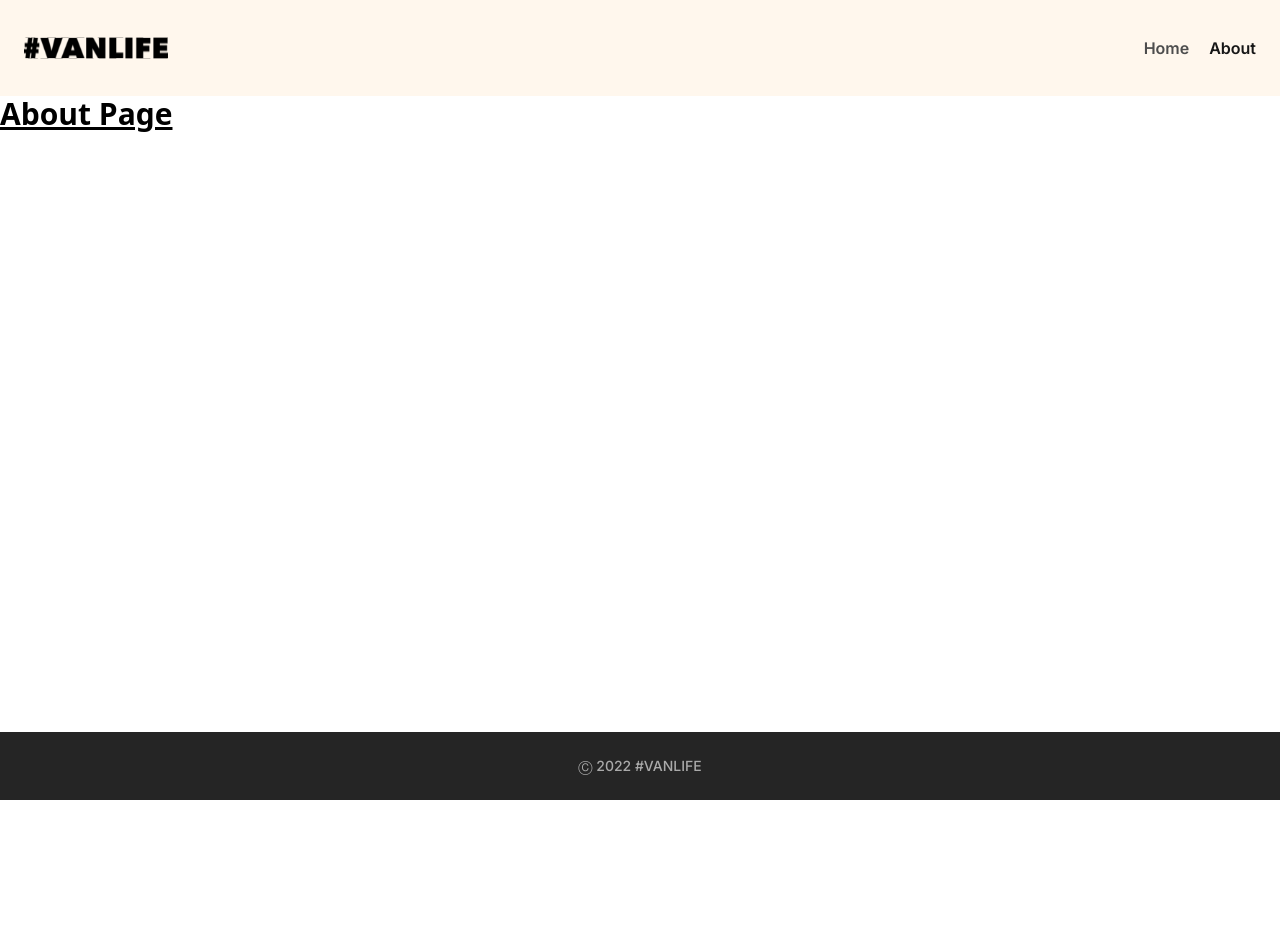
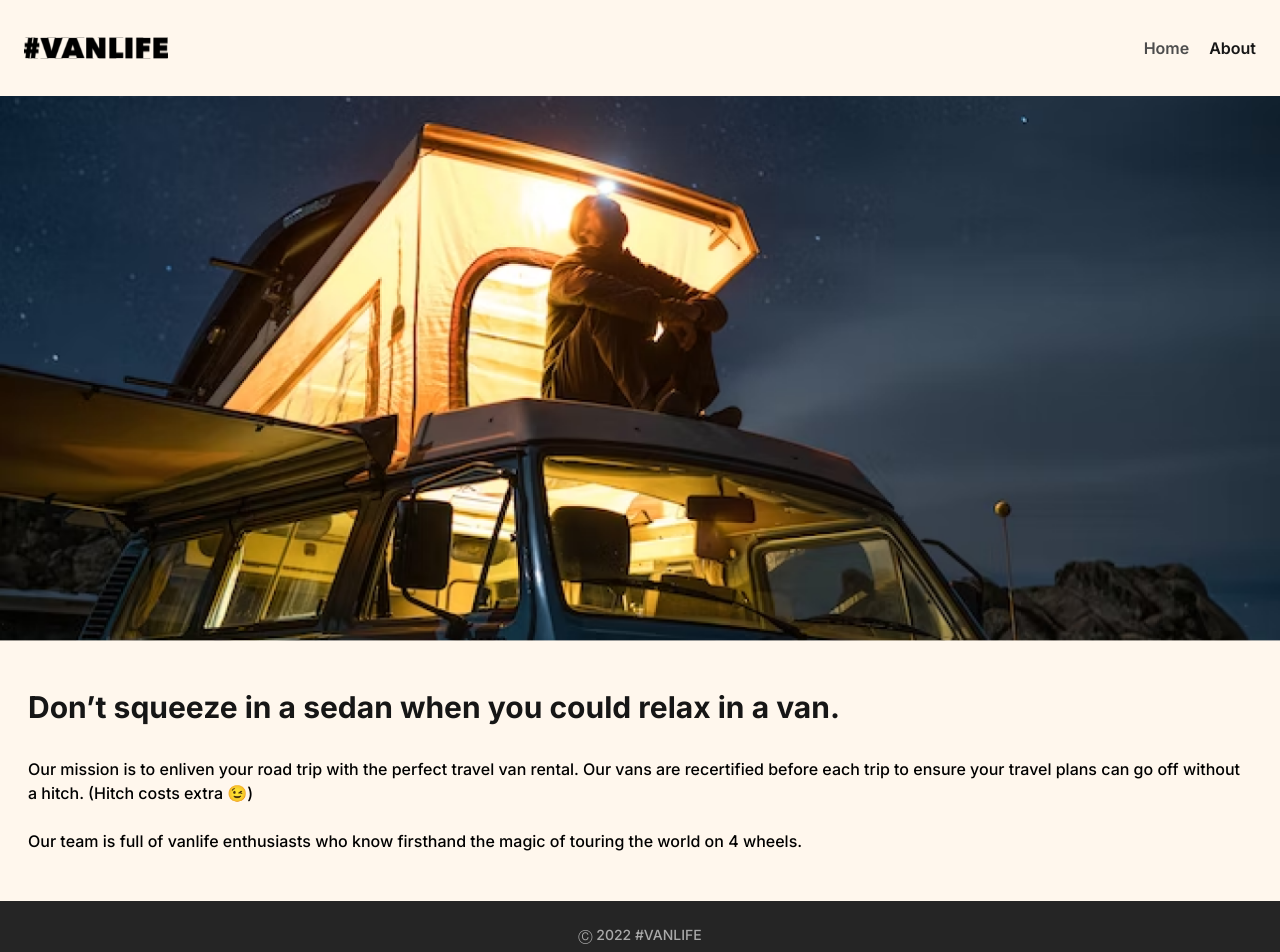
Before and after one commit to SGM-dev/van-life, a React (Vite) app: page /about in a window 1280 px wide. Shown: the top 952 px of the page. Before the commit the page ends 800 px from the top, so only its background shows below. Built offline with nearby package versions, Linux system fonts and the light colour scheme.

Commit message:
update About with image and first section

```diff
--- a/src/pages/About.jsx
+++ b/src/pages/About.jsx
@@ -1,5 +1,29 @@
 function About() {
-  return <h1 className="text-3xl font-bold underline">About Page</h1>;
+  return (
+    <main className="flex-grow bg-orange-50 ">
+      <img
+        src="src/assets/tent-on-van.png"
+        alt="Man sitting on the roof of a van"
+      />
+      <section className="px-7 py-12 font-inter">
+        <h1 className="text-3xl font-bold text-black-910">
+          Don’t squeeze in a sedan when you could relax in a van.
+        </h1>
+        <article className="mt-8 text-base font-medium">
+          <p>
+            Our mission is to enliven your road trip with the perfect travel van
+            rental. Our vans are recertified before each trip to ensure your
+            travel plans can go off without a hitch. (Hitch costs extra 😉)
+          </p>
+          <br />
+          <p>
+            Our team is full of vanlife enthusiasts who know firsthand the magic
+            of touring the world on 4 wheels.
+          </p>
+        </article>
+      </section>
+    </main>
+  );
 }
 
 export default About;
```
